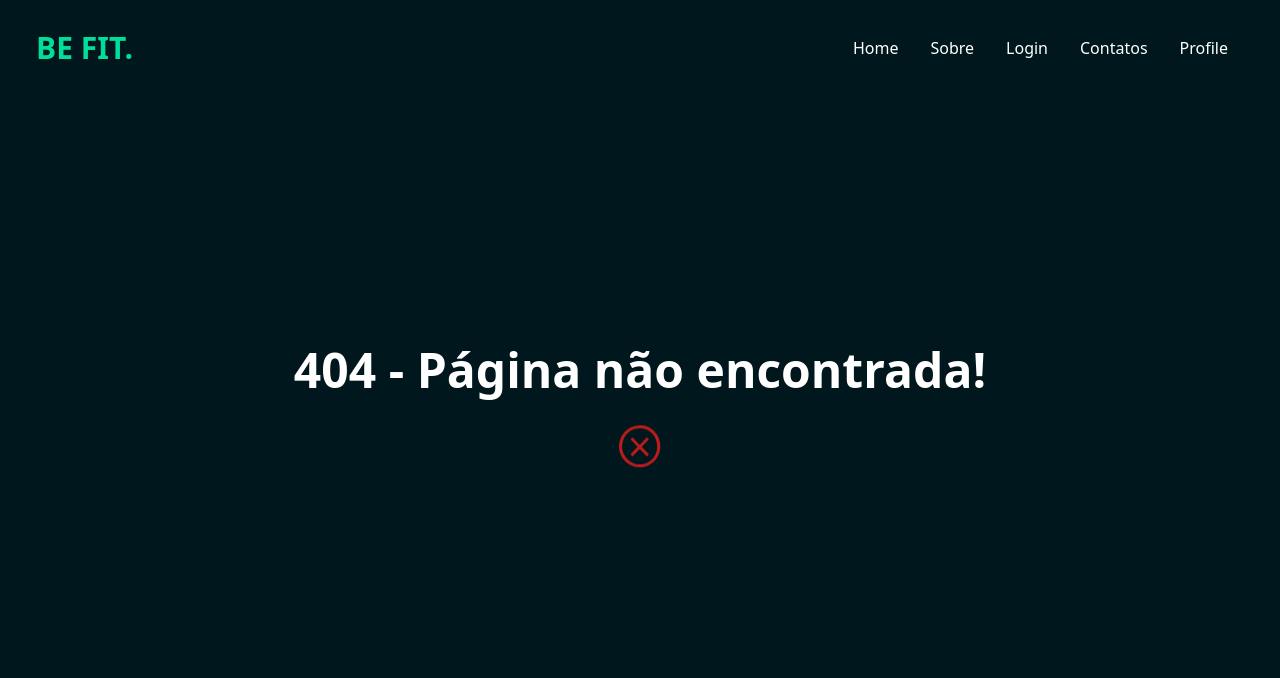
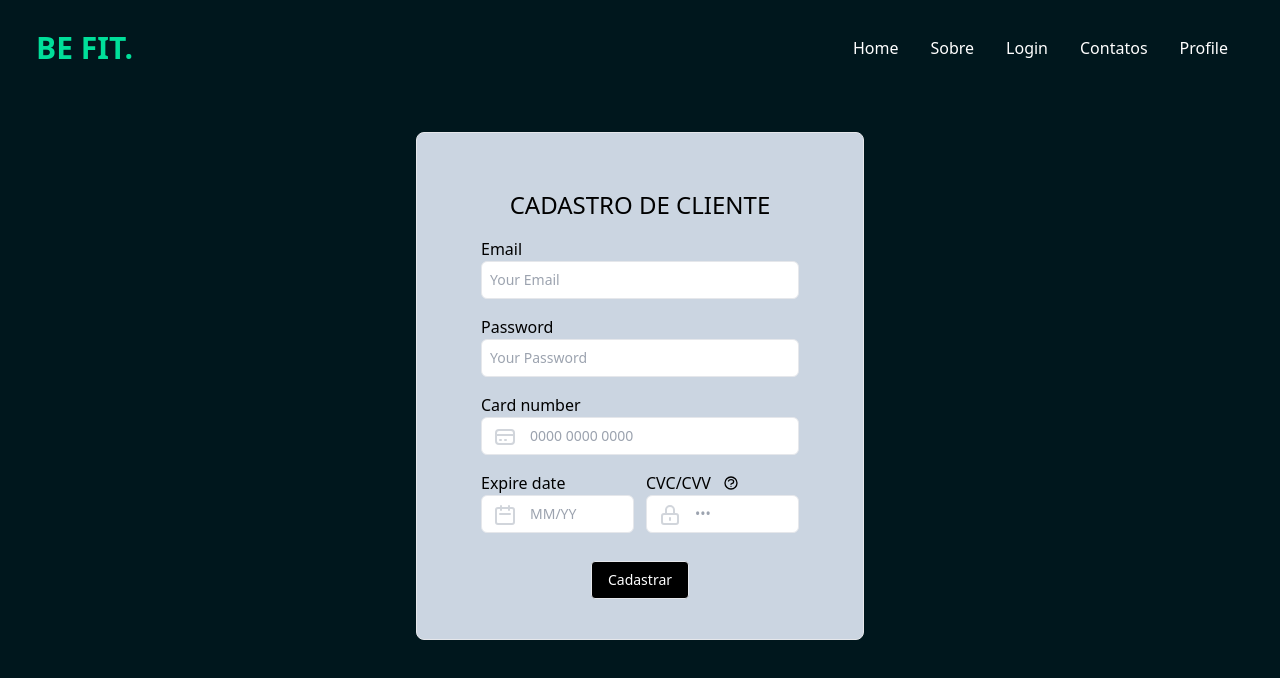
Before and after one commit to alexandre-roque/Academia, a React (Vite) app: page /cadastro in a window 1280 px wide. Before the commit this address had no page. Shown: the top 678 px of the page. Built offline with nearby package versions, Linux system fonts and the light colour scheme.

Commit message:
added cadastro page

```diff
--- /dev/null
+++ b/src/pages/Cadastro/index.tsx
@@ -0,0 +1,83 @@
+import { useNavigate } from "react-router-dom";
+
+export const Cadastro = () => {
+    const navigate = useNavigate();
+
+    const handleFormSubmit = (e: any) => {
+        e.preventDefault();
+    }
+
+    return (
+        <div className="h-5/6 my-9 flex bg-gray-bg1">
+        <div className="w-full max-w-md m-auto bg-slate-300 rounded-lg border border-primaryBorder shadow-default py-10 px-16">
+            <h1 className="text-2xl font-medium text-black mt-4 mb-4 text-center">
+                CADASTRO DE CLIENTE
+            </h1>
+
+            <form onSubmit={handleFormSubmit}>
+                <div>
+                    <label htmlFor="email">Email</label>
+                    <input
+                        type="email"
+                        className={`w-full p-2 text-primary border rounded-md outline-none text-sm transition duration-150 ease-in-out mb-4`}
+                        id="email"
+                        placeholder="Your Email"
+                    />
+                </div>
+                <div>
+                    <label htmlFor="password">Password</label>
+                    <input
+                        type="password"
+                        className={`w-full p-2 border rounded-md outline-none text-sm transition duration-150 ease-in-out mb-4`}
+                        id="password"
+                        placeholder="Your Password"
+                    />
+                </div>
+
+                <div className="relative w-full flex flex-col">
+                    <label>Card number</label>
+                    <input className="rounded-md peer pl-12 w-full p-2 border outline-none text-sm transition duration-150 ease-in-out mb-4" type="text" name="card_number" placeholder="0000 0000 0000" />
+                    <svg xmlns="http://www.w3.org/2000/svg" className="absolute bottom-3 left-0 -mb-0.5 transform translate-x-1/2 -translate-y-1/2 text-black peer-placeholder-shown:text-gray-300 h-6 w-6" fill="none" viewBox="0 0 24 24" stroke="currentColor">
+                    <path stroke-linecap="round" stroke-linejoin="round" stroke-width="2" d="M3 10h18M7 15h1m4 0h1m-7 4h12a3 3 0 003-3V8a3 3 0 00-3-3H6a3 3 0 00-3 3v8a3 3 0 003 3z" />
+                    </svg>
+                </div>
+
+                <div className="grid grid-cols-2 gap-3">
+                    <div className="relative flex-1 flex flex-col">
+                        <label>Expire date</label>
+                        <input className="rounded-md peer pl-12 w-full p-2 border outline-none text-sm transition duration-150 ease-in-out mb-4" type="text" name="expire_date" placeholder="MM/YY" />
+                        <svg xmlns="http://www.w3.org/2000/svg" className="absolute bottom-3 left-0 -mb-0.5 transform translate-x-1/2 -translate-y-1/2 text-black peer-placeholder-shown:text-gray-300 h-6 w-6" fill="none" viewBox="0 0 24 24" stroke="currentColor">
+                        <path stroke-linecap="round" stroke-linejoin="round" stroke-width="2" d="M8 7V3m8 4V3m-9 8h10M5 21h14a2 2 0 002-2V7a2 2 0 00-2-2H5a2 2 0 00-2 2v12a2 2 0 002 2z" />
+                        </svg>
+                    </div>
+
+                    <div className="relative flex-1 flex flex-col">
+                        <label className="flex items-center gap-3">
+                        CVC/CVV
+                        <span className="relative group">
+                            <span className="hidden group-hover:flex justify-center items-center px-2 py-1 text-xs absolute -right-2 transform translate-x-full -translate-y-1/2 w-max top-1/2 bg-black text-white"> Os três números que estão atrás do cartão!</span>
+                            <svg xmlns="http://www.w3.org/2000/svg" className="h-4 w-4" fill="none" viewBox="0 0 24 24" stroke="currentColor">
+                            <path stroke-linecap="round" stroke-linejoin="round" stroke-width="2" d="M8.228 9c.549-1.165 2.03-2 3.772-2 2.21 0 4 1.343 4 3 0 1.4-1.278 2.575-3.006 2.907-.542.104-.994.54-.994 1.093m0 3h.01M21 12a9 9 0 11-18 0 9 9 0 0118 0z" />
+                            </svg>
+                        </span>
+                        </label>
+                        <input className="rounded-md peer pl-12 w-full p-2 border outline-none text-sm transition duration-150 ease-in-out mb-4" type="text" name="card_cvc" placeholder="&bull;&bull;&bull;" />
+                        <svg xmlns="http://www.w3.org/2000/svg" className="absolute bottom-3 left-0 -mb-0.5 transform translate-x-1/2 -translate-y-1/2 text-black peer-placeholder-shown:text-gray-300 h-6 w-6" fill="none" viewBox="0 0 24 24" stroke="currentColor">
+                        <path stroke-linecap="round" stroke-linejoin="round" stroke-width="2" d="M12 15v2m-6 4h12a2 2 0 002-2v-6a2 2 0 00-2-2H6a2 2 0 00-2 2v6a2 2 0 002 2zm10-10V7a4 4 0 00-8 0v4h8z" />
+                        </svg>
+                    </div>
+                </div>
+
+                <div className="flex justify-center items-center flex-col mt-3">
+                    <button
+                        className={`bg-black py-2 px-4 text-sm text-white rounded border border-green focus:outline-none focus:border-green-dark`}
+                    >
+                        Cadastrar
+                    </button>
+                </div>
+            </form>
+        </div>
+    </div>
+
+    );
+};
--- a/src/pages/Login/index.tsx
+++ b/src/pages/Login/index.tsx
@@ -33,9 +33,9 @@ export const Login = () => {
 
     return (
         <div className="h-5/6 my-9 flex bg-gray-bg1">
-            <div className="w-full max-w-md m-auto bg-white rounded-lg border border-primaryBorder shadow-default py-10 px-16">
-                <h1 className="text-2xl font-medium text-lgreen mt-4 mb-12 text-center">
-                    LOGIN 🔐
+            <div className="w-full max-w-md m-auto bg-slate-300 rounded-lg border border-primaryBorder shadow-default py-10 px-16">
+                <h1 className="text-2xl font-medium text-black mt-4 mb-12 text-center">
+                    LOGIN
                 </h1>
 
                 <form onSubmit={handleFormSubmit}>
--- a/src/routes/index.tsx
+++ b/src/routes/index.tsx
@@ -5,6 +5,7 @@ import { Home } from "../pages/Home";
 import { Error } from "../pages/Error";
 import Navbar from "../components/Navbar";
 import { Profile } from "../pages/Profile";
+import { Cadastro } from "../pages/Cadastro";
 
 export const AppRoutes = () => {
     return (
@@ -15,6 +16,7 @@ export const AppRoutes = () => {
                 <Route path="/login" element={<Login />} />
                 <Route path="/register" element={<Register />} />
                 <Route path="/profile" element={<Profile />} />
+                <Route path="/cadastro" element={<Cadastro />} />
                 <Route path="*" element={<Error />} />
             </Routes>
         </Router>
```
